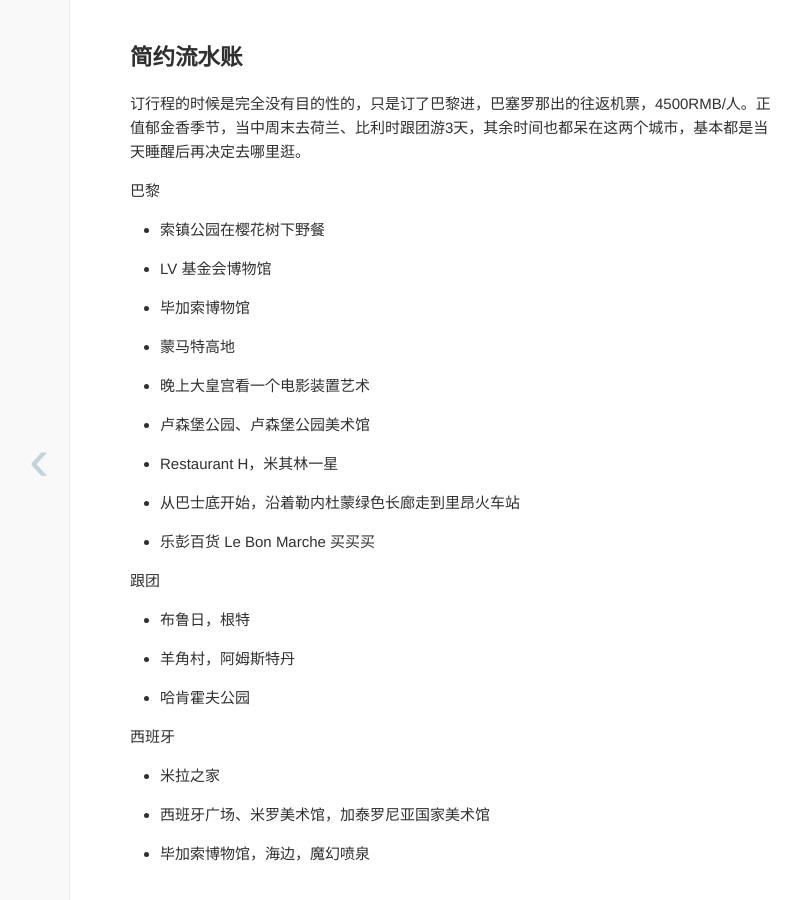
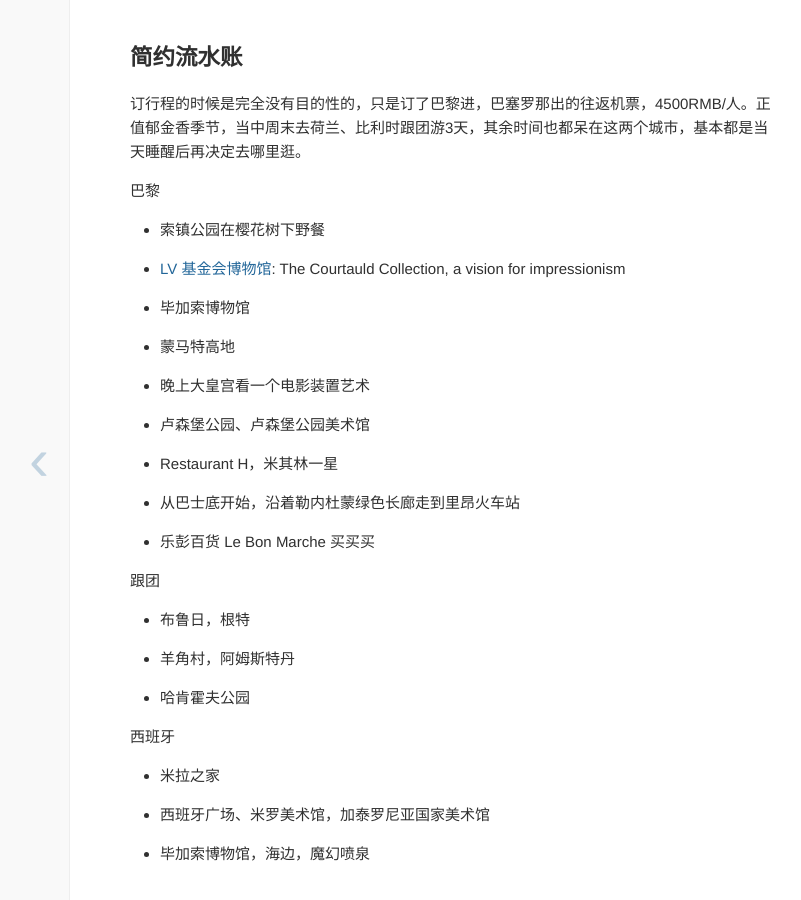
Before and after one commit to imrickysu/imrickysu.github.io, a Jekyll site: the page built from _posts/2019-05-05-fr-sp-travel-log.md, in a window 1280 px wide and 900 px high, scrolled down 383 px. Shown: the whole window, without its empty margins (187-988 px from the left). Built offline with Jekyll 4.4.1, drawn with Linux system fonts in a browser that asks for light colours.

Commit message:
Update 2019-05-05-fr-sp-travel-log.md
add link and details

```diff
--- a/_posts/2019-05-05-fr-sp-travel-log.md
+++ b/_posts/2019-05-05-fr-sp-travel-log.md
@@ -15,7 +15,7 @@ tags:
 
 巴黎
 - 索镇公园在樱花树下野餐
-- LV 基金会博物馆
+- [LV 基金会博物馆](https://www.fondationlouisvuitton.fr/en.html): The Courtauld Collection, a vision for impressionism
 - 毕加索博物馆
 - 蒙马特高地
 - 晚上大皇宫看一个电影装置艺术
```
